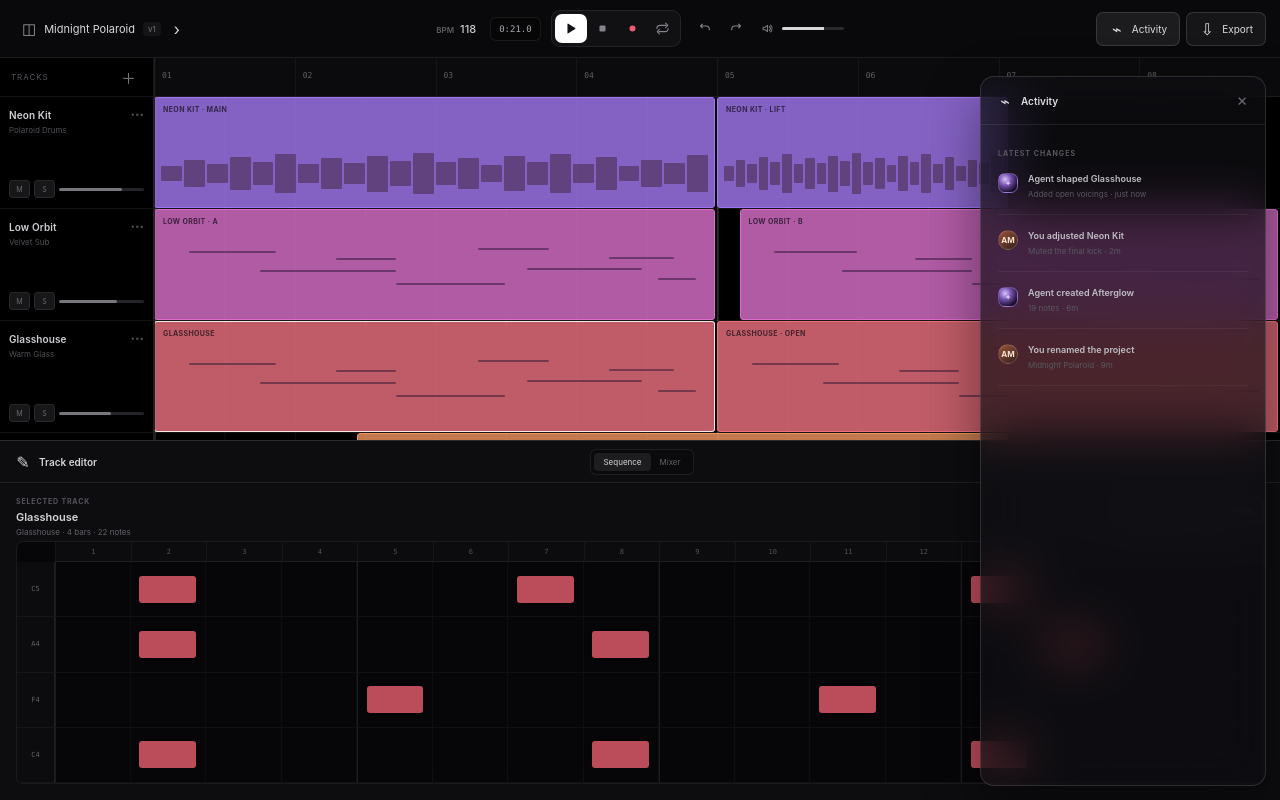
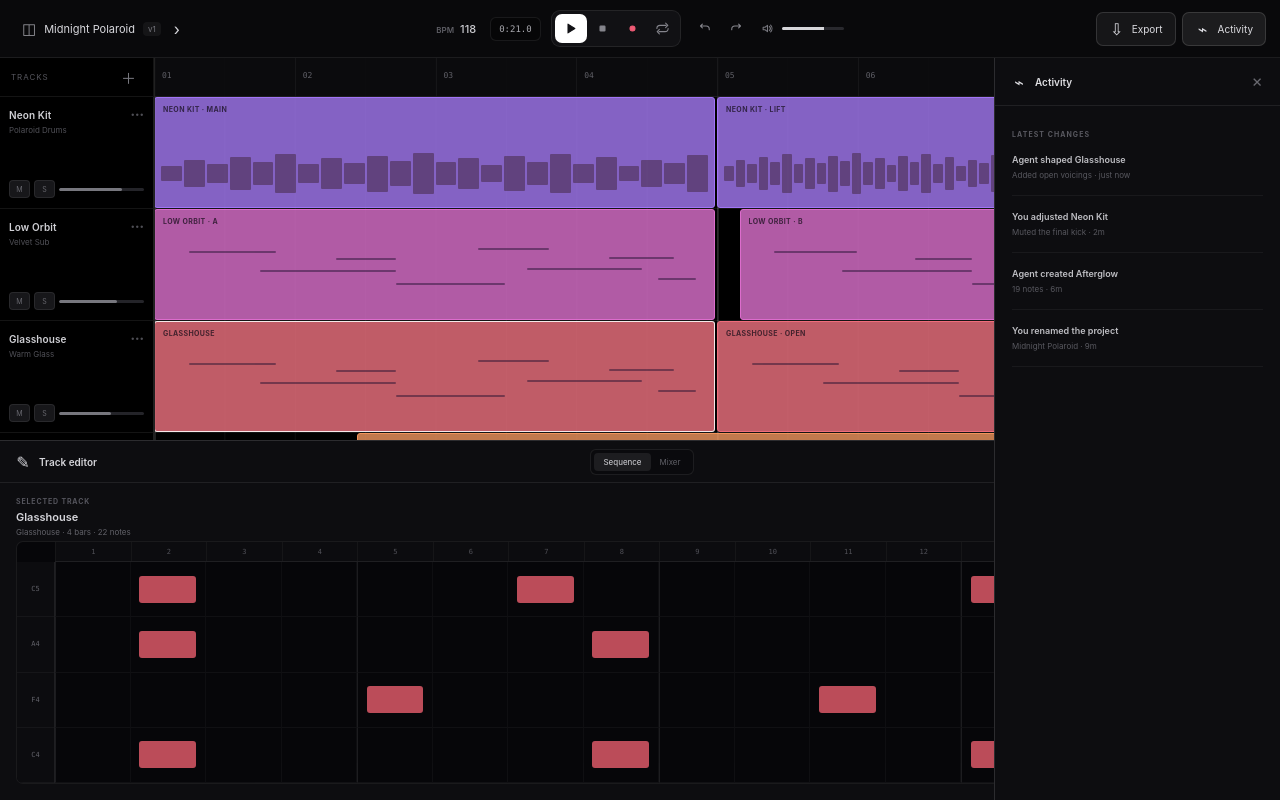
Before and after one commit to amit-00/agent-daw, a Next.js app: page / in a window 1280 px wide. Built offline with nearby package versions, Linux system fonts and the light colour scheme.

Commit message:
dock activity overlay to canvas edge

```diff
--- a/src/app/globals.css
+++ b/src/app/globals.css
@@ -70,25 +70,6 @@ input:focus-visible {
   background: rgba(17, 17, 21, 0.7);
   box-shadow: 0 22px 55px rgba(0, 0, 0, 0.42);
   backdrop-filter: blur(24px) saturate(125%);
-}
-
-.mini-orb {
-  display: grid;
-  border: 1px solid rgba(188, 147, 255, 0.45);
-  color: #d8c2ff;
-  place-items: center;
-  background: radial-gradient(circle at 34% 30%, #d8c1ff, #7550ac 36%, #1b102b 75%);
-}
-
-.mini-avatar {
-  display: grid;
-  border: 1px solid rgba(255, 255, 255, 0.14);
-  border-radius: 50%;
-  color: #f9e4d1;
-  font-size: 8px;
-  font-weight: 700;
-  place-items: center;
-  background: linear-gradient(145deg, #995339, #34201c);
 }
 
 .workspace {
@@ -990,13 +971,18 @@ input:focus-visible {
 
 .inspector {
   position: absolute;
-  top: 76px;
-  right: 14px;
-  bottom: 14px;
+  top: 58px;
+  right: 0;
+  bottom: 0;
   z-index: 9;
   width: 286px;
   overflow: hidden;
-  border-radius: 14px;
+  border: 0;
+  border-left: 1px solid var(--line-strong);
+  border-radius: 0;
+  background: var(--panel);
+  box-shadow: none;
+  backdrop-filter: none;
 }
 
 .inspector-header {
@@ -1025,19 +1011,6 @@ input:focus-visible {
   letter-spacing: 0.15em;
 }
 
-.mini-orb,
-.mini-avatar {
-  width: 20px;
-  height: 20px;
-  flex: 0 0 auto;
-  border-radius: 7px;
-  font-size: 8px;
-}
-
-.mini-avatar {
-  border-radius: 50%;
-}
-
 .activity-list {
   height: calc(100% - 48px);
   padding: 24px 17px;
@@ -1047,10 +1020,7 @@ input:focus-visible {
 }
 
 .activity-entry {
-  display: flex;
   padding: 15px 0;
-  gap: 10px;
-  align-items: flex-start;
   border-bottom: 1px solid rgba(255, 255, 255, 0.05);
 }
 
--- a/src/app/page.tsx
+++ b/src/app/page.tsx
@@ -269,6 +269,11 @@ export default function StudioPage(): ReactElement {
           </div>
 
           <div className="transport-actions">
+            <button className="export-button" type="button">
+              <Icon name="download" />
+              Export
+            </button>
+
             <button
               className={activityOpen ? "activity-button active" : "activity-button"}
               type="button"
@@ -278,11 +283,6 @@ export default function StudioPage(): ReactElement {
             >
               <Icon name="activity" />
               Activity
-            </button>
-
-            <button className="export-button" type="button">
-              <Icon name="download" />
-              Export
             </button>
           </div>
         </header>
@@ -431,13 +431,12 @@ export default function StudioPage(): ReactElement {
           <div className="activity-list">
             <span className="eyebrow">LATEST CHANGES</span>
             {[
-              ["✦", "Agent shaped Glasshouse", "Added open voicings · just now"],
-              ["AM", "You adjusted Neon Kit", "Muted the final kick · 2m"],
-              ["✦", "Agent created Afterglow", "19 notes · 6m"],
-              ["AM", "You renamed the project", "Midnight Polaroid · 9m"],
-            ].map(([avatar, title, detail]) => (
+              ["Agent shaped Glasshouse", "Added open voicings · just now"],
+              ["You adjusted Neon Kit", "Muted the final kick · 2m"],
+              ["Agent created Afterglow", "19 notes · 6m"],
+              ["You renamed the project", "Midnight Polaroid · 9m"],
+            ].map(([title, detail]) => (
               <div className="activity-entry" key={title}>
-                <span className={avatar === "✦" ? "mini-orb" : "mini-avatar"}>{avatar}</span>
                 <p><strong>{title}</strong><small>{detail}</small></p>
               </div>
             ))}
```
